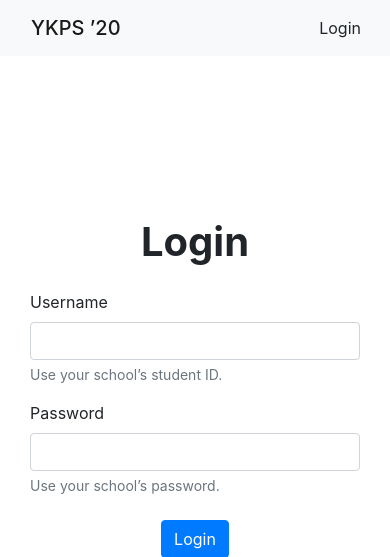
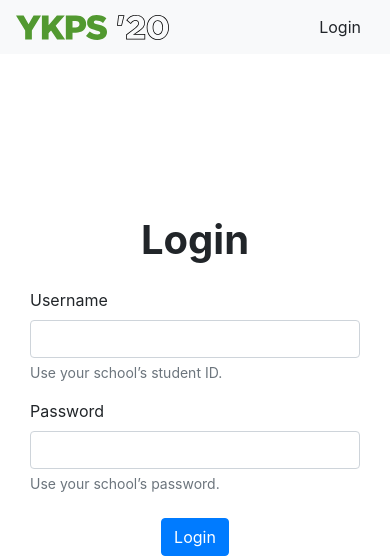
Before and after one commit to georgeyjm/ykps2020, a Flask app: page /login in a window 390 px wide. Shown: the top 557 px of the page. Run offline with Flask 2, Linux system fonts and the light colour scheme; some libraries are stand-ins or nearby versions.

Commit message:
Add logo and fix padding on extra small devices

```diff
--- a/ykps2020/static/styles/main.css
+++ b/ykps2020/static/styles/main.css
@@ -13,6 +13,15 @@ h1 {
 
 .head-back-button {
     margin-top: -1.5rem;
+}
+
+.navbar-brand.logo {
+    width: calc(25px * 1000 / 163.861);
+    height: 25px;
+    background: url(/static/misc/logo.svg);
+    background-position: center center;
+    background-repeat: no-repeat;
+    background-size: contain;
 }
 
 /* Message Cards */
@@ -71,6 +80,17 @@ h1 {
     content: '\f21b';
 } */
 
+
+/* (Only) Extra Small Devices */
+
+@media (max-width: 576px) {
+
+    .nav-content-container {
+        padding-left: 0;
+    }
+
+}
+
 /* Medium Devices */
 
 @media (min-width: 768px) {
--- a/ykps2020/templates/base.html
+++ b/ykps2020/templates/base.html
@@ -41,8 +41,8 @@
 <body>
 
   <nav class='navbar navbar-fixed-top navbar-light bg-light justify-content-between'>
-    <div class='container pr-0'>
-      <a class='navbar-brand mb-0 h1' href='/'>YKPS &rsquo;20</a>
+    <div class='container nav-content-container pr-0'>
+      <a class='navbar-brand mb-0 logo' href='/'></a>
       {% if current_user.is_authenticated %}
         <div class='dropdown'>
           <a class='btn dropdown-toggle' id='dropdown-btn' data-toggle='dropdown' aria-haspopup='true' aria-expanded='false'>
--- a/ykps2020/templates/dashboard.html
+++ b/ykps2020/templates/dashboard.html
@@ -17,11 +17,11 @@
     {% if messages %}
       <div class='mt-5'>
         {% for message in messages %}
-          <div class='message card d-inline-block mb-4'>
+          <div class='message card d-inline-block mb-4 {% if message.is_anonymous %} message-anonymous {% endif %}'>
             <div class='card-body'>
-              <h5 class='card-title'>{{ message.recipient.name_en }} {{ message.recipient.name_zh }}</h5>
+              <h5 class='card-title'>{{ message.recipient.get_id_name()[1] }}</h5>
               <p class='card-text'>{{ message.content }}</p>
-              <div class='card-links-container' data-message-id='{{ message.id }}' data-message-recipient='{{ message.recipient.name_en }} {{ message.recipient.name_zh }}'>
+              <div class='card-links-container' data-message-id='{{ message.id }}' data-message-recipient='{{ message.recipient.get_id_name()[1] }}'>
                 <a href='/message/edit/{{ message.id }}' class='card-link text-secondary'><i class='far fa-edit mr-2' aria-hidden='true'></i>Edit</a>
                 <a href='#' class='card-link text-danger' data-toggle='modal' data-target='#delete-message-confirm-modal'><i class='far fa-trash-alt mr-2' aria-hidden='true'></i>Delete</a>
               </div>
```
Also changed, not shown: ykps2020/static/misc/logo.svg (added).
